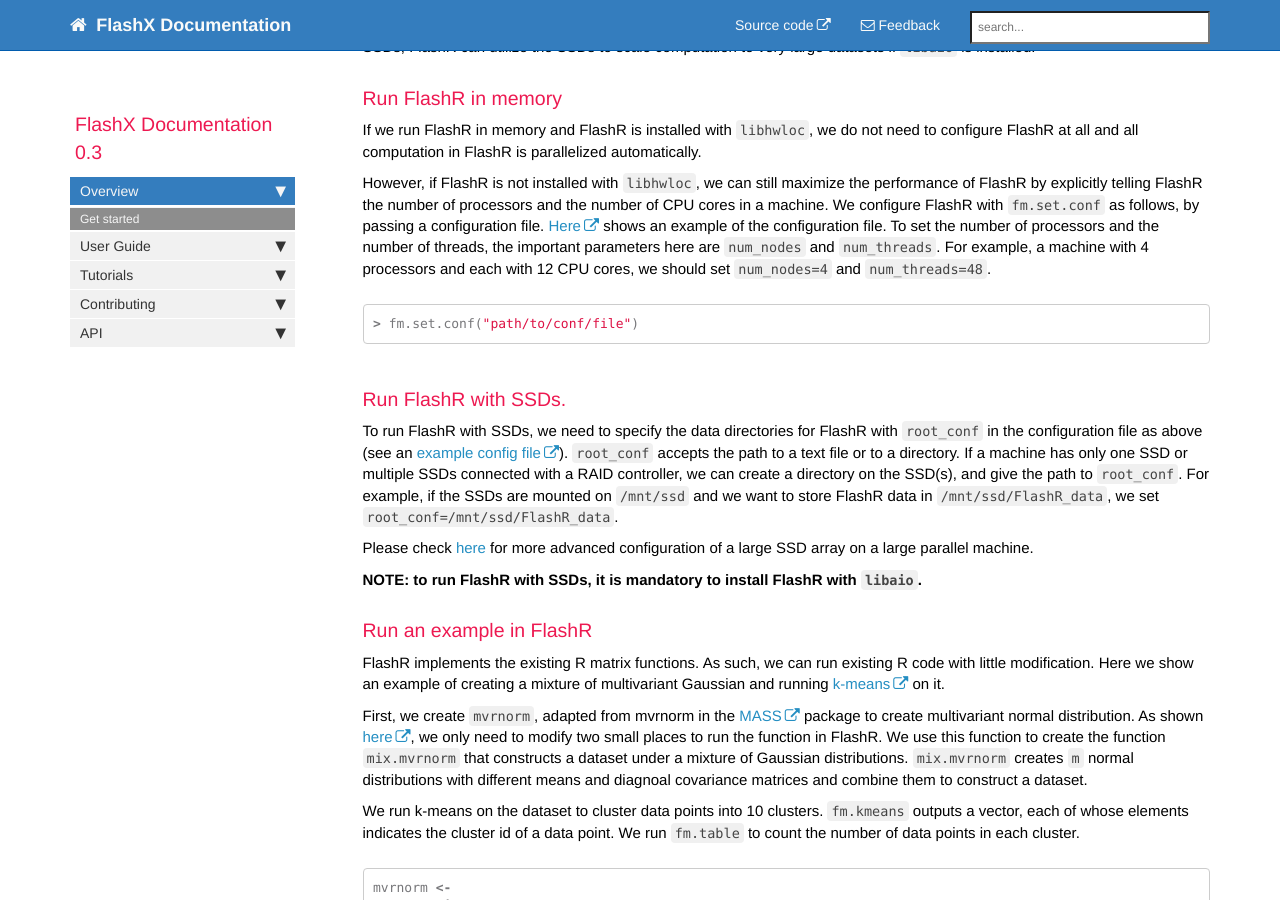
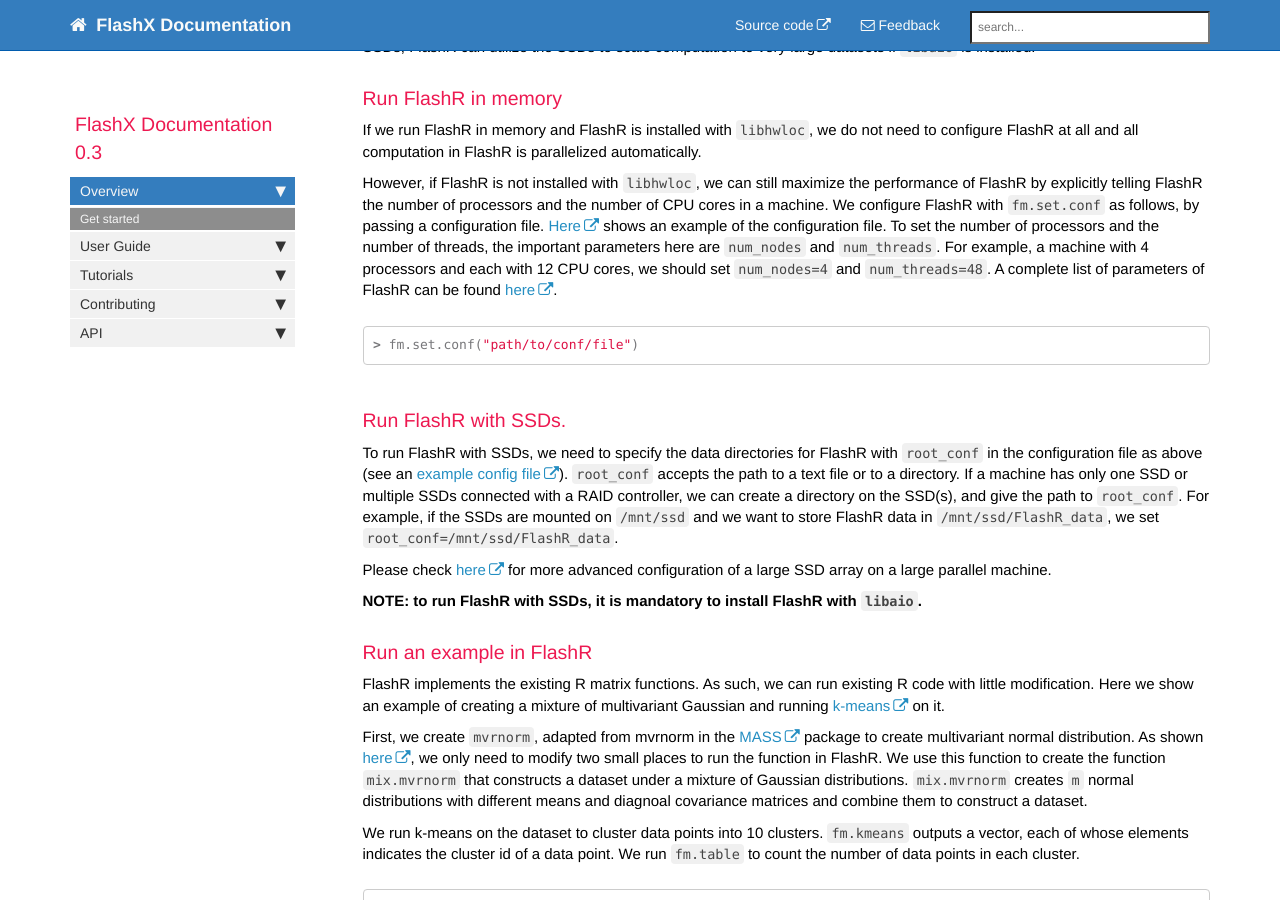
Before and after one commit to flashxio/FlashX-doc, a Jekyll site: the page built from pages/FlashX-Quick-Start-Guide.md, in a window 1280 px wide and 900 px high, scrolled down 1415 px. Built offline with Jekyll 4.4.1, drawn with Linux system fonts in a browser that asks for light colours; nearby versions of some CDN libraries; comment, search, counter and statistics services are not loaded.

Commit message:
Update FlashX-Quick-Start-Guide.md

````diff
--- a/pages/FlashX-Quick-Start-Guide.md
+++ b/pages/FlashX-Quick-Start-Guide.md
@@ -83,7 +83,8 @@ and the number of CPU cores in a machine. We configure FlashR with
 shows an example of the configuration file. To set the number of processors and
 the number of threads, the important parameters here are `num_nodes` and `num_threads`.
 For example, a machine with 4 processors and each with 12 CPU cores, we should
-set `num_nodes=4` and `num_threads=48`.
+set `num_nodes=4` and `num_threads=48`. A complete list of parameters of FlashR can be
+found [here](https://flashxio.github.io/FlashX-doc/FlashX-conf.html).
 
 ```R
 > fm.set.conf("path/to/conf/file")
@@ -100,8 +101,8 @@ and give the path to `root_conf`. For example, if the SSDs are mounted on
 `/mnt/ssd` and we want to store FlashR data in `/mnt/ssd/FlashR_data`, we set
 `root_conf=/mnt/ssd/FlashR_data`.
 
-Please check [here]() for more advanced configuration
-of a large SSD array on a large parallel machine.
+Please check [here](https://flashxio.github.io/FlashX-doc/FlashX-conf.html) for
+more advanced configuration of a large SSD array on a large parallel machine.
 
 **NOTE: to run FlashR with SSDs, it is mandatory to install FlashR with `libaio`.**
 
````
